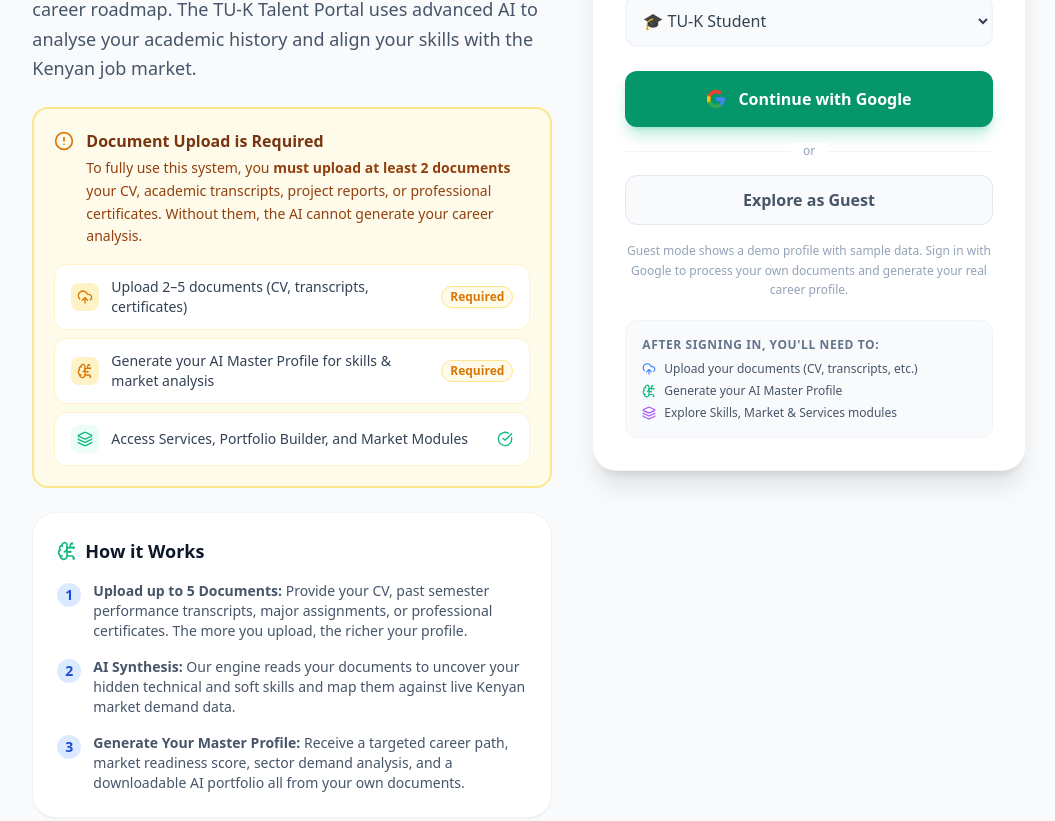
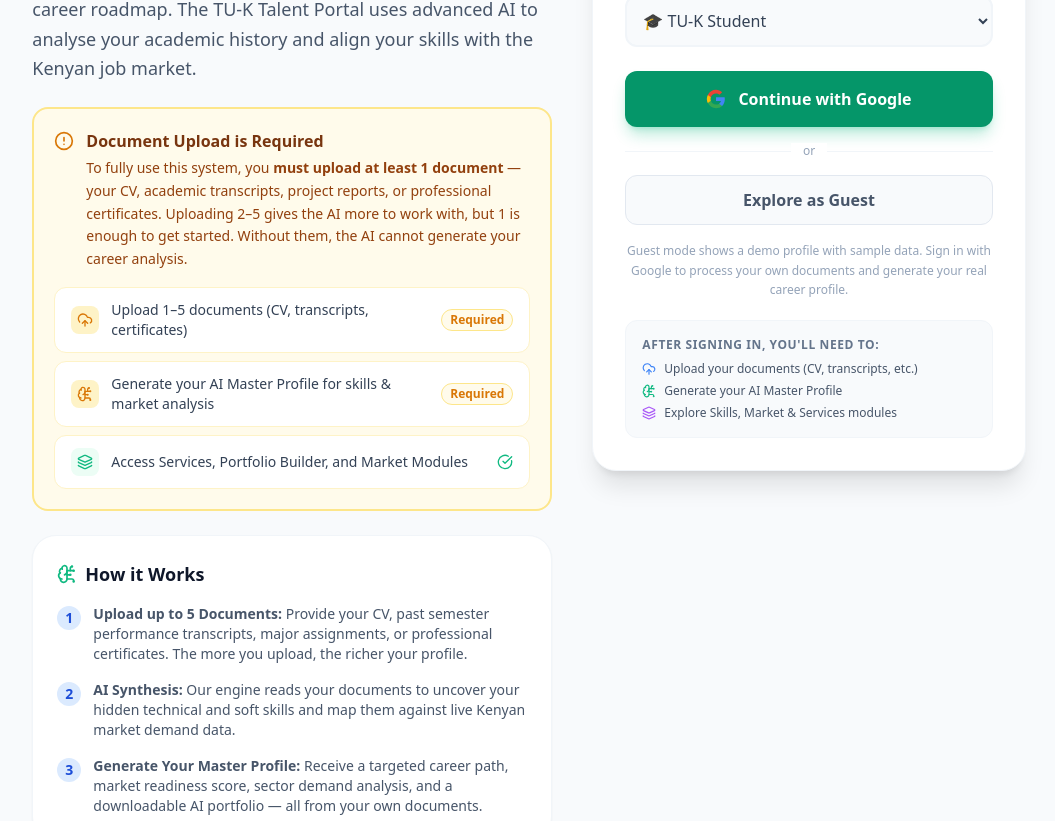
Before and after one commit to Kenjin32icon/TUK-Mapping-system-frontend-vercel-deployment, a React (Vite) app in the folder frontend/: page / in a window 1280 px wide. Shown: the part 178-999 px from the top of the page, without its empty margins (111-1166 px from the left). Built offline with nearby package versions, Linux system fonts and the light colour scheme; no server answers.

Commit message:
feat: Update document upload requirements and messaging in LandingView

```diff
--- a/frontend/src/components/shared/LandingView.jsx
+++ b/frontend/src/components/shared/LandingView.jsx
@@ -1,4 +1,4 @@
-// components/LandingView.jsx
+// frontend/src/components/shared/LandingView.jsx
 import React, { useState } from 'react';
 import { BrainCircuit, UploadCloud, Layers, CheckCircle, AlertCircle, ChevronRight } from 'lucide-react';
 
@@ -30,7 +30,7 @@
             <div>
               <h3 className="font-bold text-amber-900 text-base">Document Upload is Required</h3>
               <p className="text-amber-800 text-sm mt-1 leading-relaxed">
-                To fully use this system, you <strong>must upload at least 2 documents</strong> your CV, academic transcripts, project reports, or professional certificates. Without them, the AI cannot generate your career analysis.
+                To fully use this system, you <strong>must upload at least 1 document</strong> — your CV, academic transcripts, project reports, or professional certificates. Uploading 2–5 gives the AI more to work with, but 1 is enough to get started. Without them, the AI cannot generate your career analysis.
               </p>
             </div>
           </div>
@@ -38,7 +38,7 @@
           {/* Steps to full access */}
           <div className="space-y-2">
             {[
-              { icon: UploadCloud, text: 'Upload 2–5 documents (CV, transcripts, certificates)', req: true },
+              { icon: UploadCloud, text: 'Upload 1–5 documents (CV, transcripts, certificates)', req: true },
               { icon: BrainCircuit, text: 'Generate your AI Master Profile for skills & market analysis', req: true },
               { icon: Layers, text: 'Access Services, Portfolio Builder, and Market Modules', req: false },
             ].map(({ icon: Icon, text, req }, i) => (
@@ -74,7 +74,7 @@
             {
               step: '3',
               title: 'Generate Your Master Profile',
-              body: 'Receive a targeted career path, market readiness score, sector demand analysis, and a downloadable AI portfolio all from your own documents.'
+              body: 'Receive a targeted career path, market readiness score, sector demand analysis, and a downloadable AI portfolio — all from your own documents.'
             },
           ].map(({ step, title, body }) => (
             <div key={step} className="flex items-start gap-3">
```
